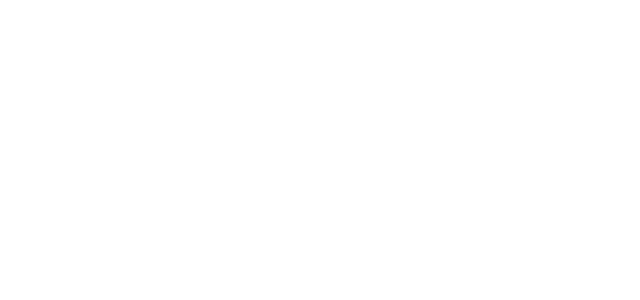
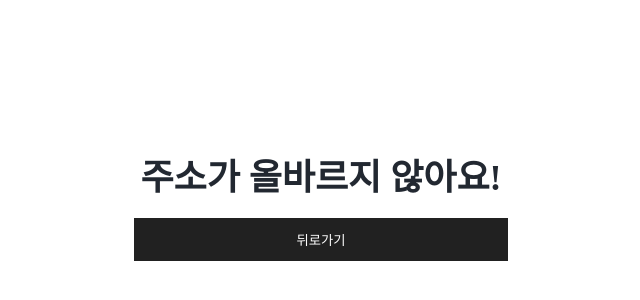
Before and after one commit to rectanglehihat/ANABADA, a React (Create React App) app: page / in a window 1280 px wide. Shown: the part 30-330 px from the top of the page, without its empty margins (319-959 px from the left). Built offline with nearby package versions, Linux system fonts and the light colour scheme; a web font is replaced by a local one.

Commit message:
없는 페이지 처리 NotFound컴포넌트 생성 및 연결

```diff
--- a/src/shared/App.js
+++ b/src/shared/App.js
@@ -1,10 +1,12 @@
 import React from "react";
-import {BrowserRouter, Route} from "react-router-dom";
+import {BrowserRouter, Route, Switch} from "react-router-dom";
 import styled from "styled-components";
 
+import NotFound from "./NotFound";
 import Signup from "../pages/Signup";
 import PostWrite from "../pages/PostWrite"
 import PostDetail from "../pages/PostDetail";
+import PostList from "../pages/PostList";
 
 import GlobalStyles from "./GlobalStyles";
 
@@ -14,9 +16,20 @@ function App() {
     <React.Fragment>
         <GlobalStyles />
         <BrowserRouter>
-          <Route path="/signup" exact component={Signup} />
-          <Route path="/write" exact component={PostWrite} />
-          <Route path="/post" exact component={PostDetail} />
+          <Switch>
+            <Route path="/signup" exact component={Signup} />
+            <Route path="/write" exact component={PostWrite} />
+            {/* 게시글 하나 상세 페이지 */}
+            <Route path="/post/:id" exact component={PostDetail} />
+            {/* 게시글 모두 나오는 전체 페이지 */}
+            <Route path="/post" exact component={PostList} />
+            {/* 없는 페이지 처리하려면 Switch로 감싼 다음에 라우트로 path를 넘겨주지 않으면
+            path가 지정되지 않은 모든 주소는 NotFound로 빠짐 */}
+            <Route render={(props) => (
+                <NotFound history={props.history}/>
+              )}/>
+
+          </Switch>
         </BrowserRouter>
     </React.Fragment>
   );
--- /dev/null
+++ b/src/shared/NotFound.js
@@ -0,0 +1,32 @@
+import React from "react";
+import styled from "styled-components";
+
+import Button from "../elements/Button";
+import Grid from "../elements/Grid";
+import Text from "../elements/Text";
+
+
+const NotFound = (props) => {
+    console.log(props);
+
+  return (
+        <Wrapper>
+            <Grid padding="18px">
+                <Text size="36px" bold>주소가 올바르지 않아요!</Text>
+            </Grid>
+
+            <Button
+            width="28em"
+            _onClick={() => {props.history.goBack();}}
+            >뒤로가기</Button>
+        </Wrapper>
+  )
+
+};
+
+const Wrapper = styled.div`
+    padding: 10em;
+    text-align: center;
+`;
+
+export default NotFound;
```
